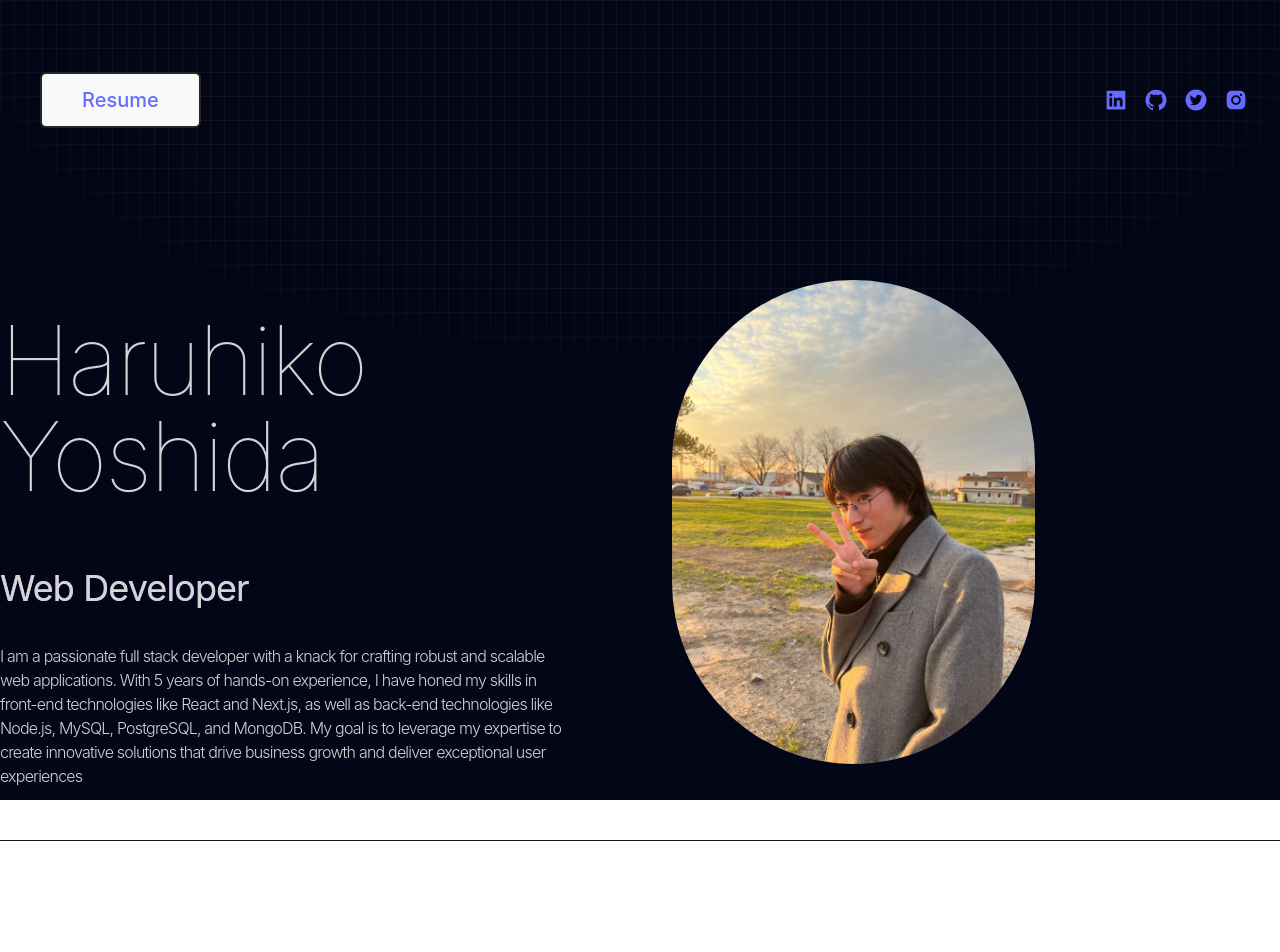
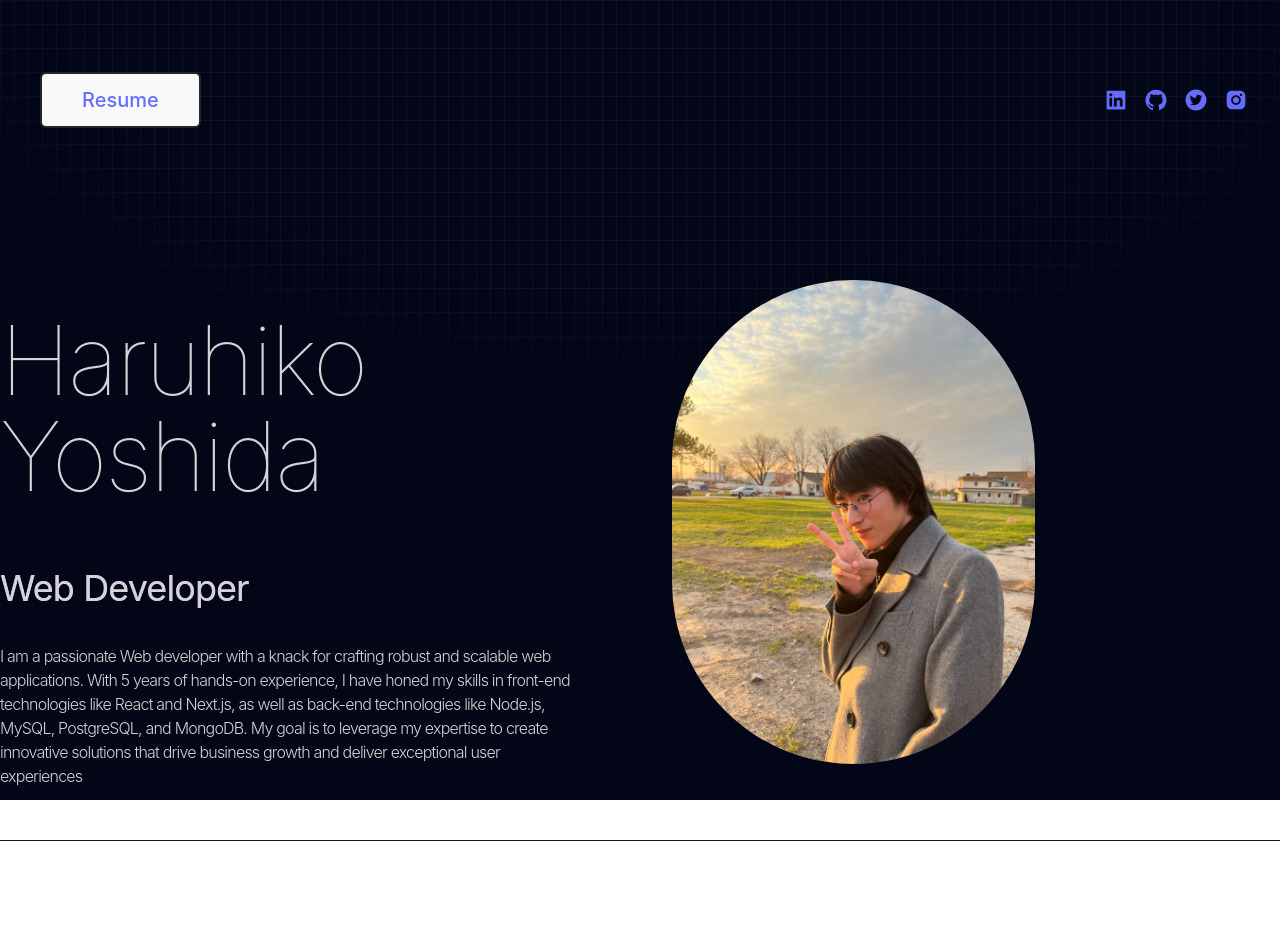
Before and after one commit to Banshi-84/portfolio-website, a React (Vite) app in the folder my-portfolio/: page / in a window 1280 px wide. Shown: the top 952 px of the page. Built offline with nearby package versions, Linux system fonts and the light colour scheme.

Commit message:
Changed texts

```diff
--- a/my-portfolio/src/components/Body.jsx
+++ b/my-portfolio/src/components/Body.jsx
@@ -37,7 +37,7 @@ const Body = () => {
               animate="visible"
               className="my-3 max-w-xl py-6 font-light tracking-tighter"
             >
-              I am a passionate full stack developer with a knack for crafting
+              I am a passionate Web developer with a knack for crafting
               robust and scalable web applications. With 5 years of hands-on
               experience, I have honed my skills in front-end technologies like
               React and Next.js, as well as back-end technologies like Node.js,
--- a/package.json
+++ b/package.json
@@ -1,5 +1,8 @@
 {
   "devDependencies": {
     "tailwindcss": "^3.4.14"
+  },
+  "dependencies": {
+    "framer-motion": "^11.11.11"
   }
 }
```
Also changed, not shown: 1 other file (tests, documents, lock files or other folders).
